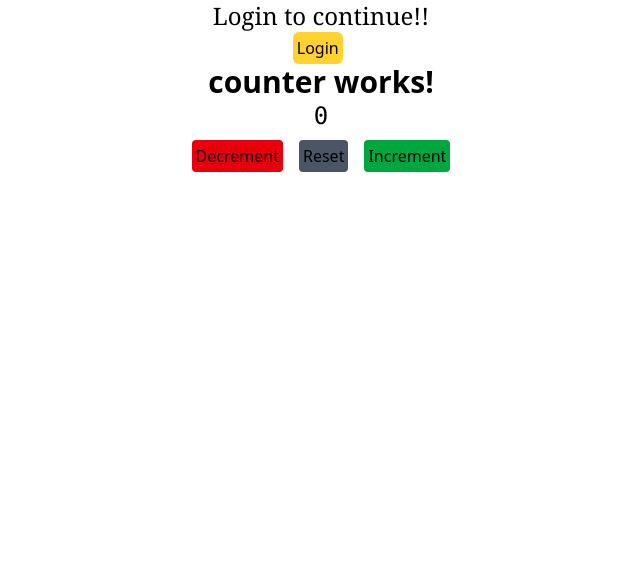
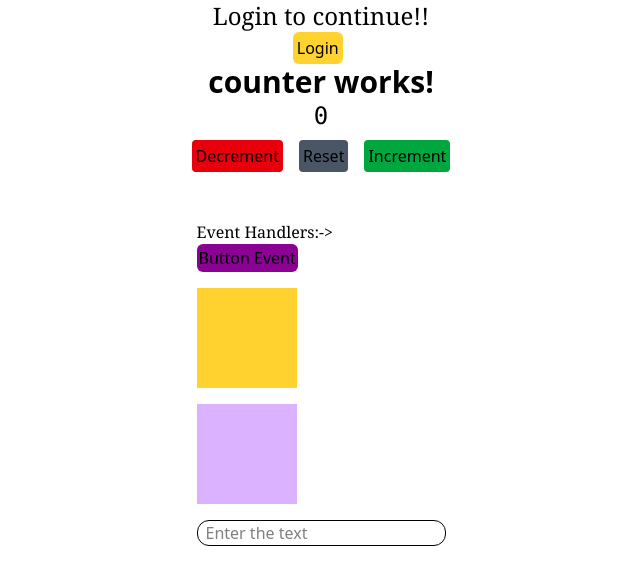
Before and after one commit to git-sidd/Angular_Learning, an Angular app: page / in a window 1280 px wide. Shown: the top 584 px of the page, without its empty margins (319-959 px from the left). Built offline with nearby package versions, Linux system fonts and the light colour scheme.

Commit message:
Added Event Handlers

```diff
--- a/src/app/app.html
+++ b/src/app/app.html
@@ -1,4 +1,5 @@
 <div class="flex flex-col items-center justify-center">
         <app-login></app-login>
         <counter></counter>
+        <events/>
 </div>
--- a/src/app/app.ts
+++ b/src/app/app.ts
@@ -1,11 +1,12 @@
 import { Component, signal } from '@angular/core';
 import { Login } from './login/login';
 import { Counter } from './counter/counter';
+import { Events } from './events/events';
 
 
 @Component({
   selector: 'app-root',
-  imports: [Login,Counter],
+  imports: [Login,Counter,Events],
   templateUrl: './app.html',
   styleUrl: './app.css'
 })
--- /dev/null
+++ b/src/app/events/events.html
@@ -0,0 +1,10 @@
+<br />
+<br />
+<h1 class="font-serif">Event Handlers:-></h1>
+<button (click)="HandleEvent($event)" class="bg-fuchsia-800 cursor-pointer rounded-md p-0.5">Button Event</button>
+
+<div (mouseenter)="HandleEvent($event)" class="bg-amber-300 w-[100px] h-[100px] mt-4"></div>
+
+<div (mouseleave)="HandleEvent($event)" class="bg-purple-300 w-[100px] h-[100px] mt-4"></div>
+
+<input (input)="HandleEvent($event)" type="text" placeholder="Enter the text" class="my-4 border rounded-xl px-2" />
--- /dev/null
+++ b/src/app/events/events.ts
@@ -0,0 +1,14 @@
+import { Component } from '@angular/core';
+
+@Component({
+  selector: 'events',
+  imports: [],
+  templateUrl: './events.html',
+  styleUrl: './events.css'
+})
+export class Events {
+  HandleEvent(event:Event){
+    console.log(event.type)
+
+  }
+}
```
Also changed, not shown: src/app/events/events.css (added), 1 other file (tests, documents, lock files or other folders).
